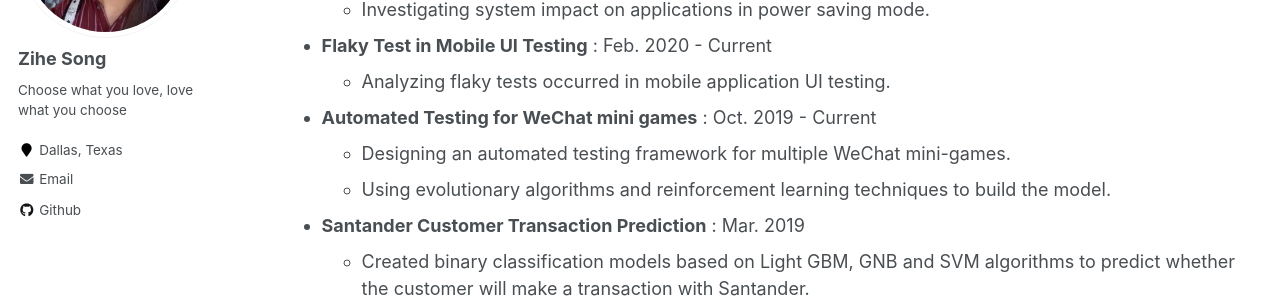
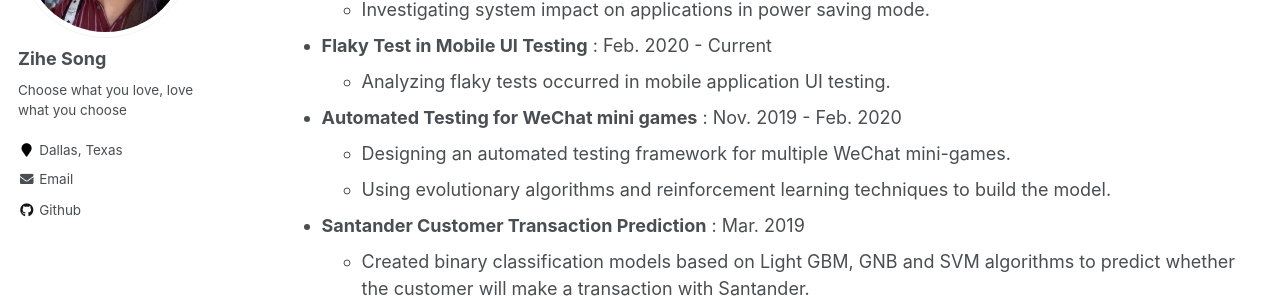
Before and after one commit to zihesong/zihesong.github.io, a Jekyll site: the page built from _pages/publications.md, in a window 1280 px wide and 1232 px high. Shown: the part 255-555 px from the top of the window. Built offline with Jekyll 4.4.1, drawn with Linux system fonts in a browser that asks for light colours.

Commit message:
Update publications.md

```diff
--- a/_pages/publications.md
+++ b/_pages/publications.md
@@ -15,7 +15,7 @@
   * Analyzing flaky tests occurred in mobile application UI testing.
 
 
-* __Automated Testing for WeChat mini games__ : Oct. 2019 - Current <br>
+* __Automated Testing for WeChat mini games__ : Nov. 2019 - Feb. 2020 <br>
   * Designing an automated testing framework for multiple WeChat mini-games.
   * Using evolutionary algorithms and reinforcement learning techniques to build the model.
 
```
